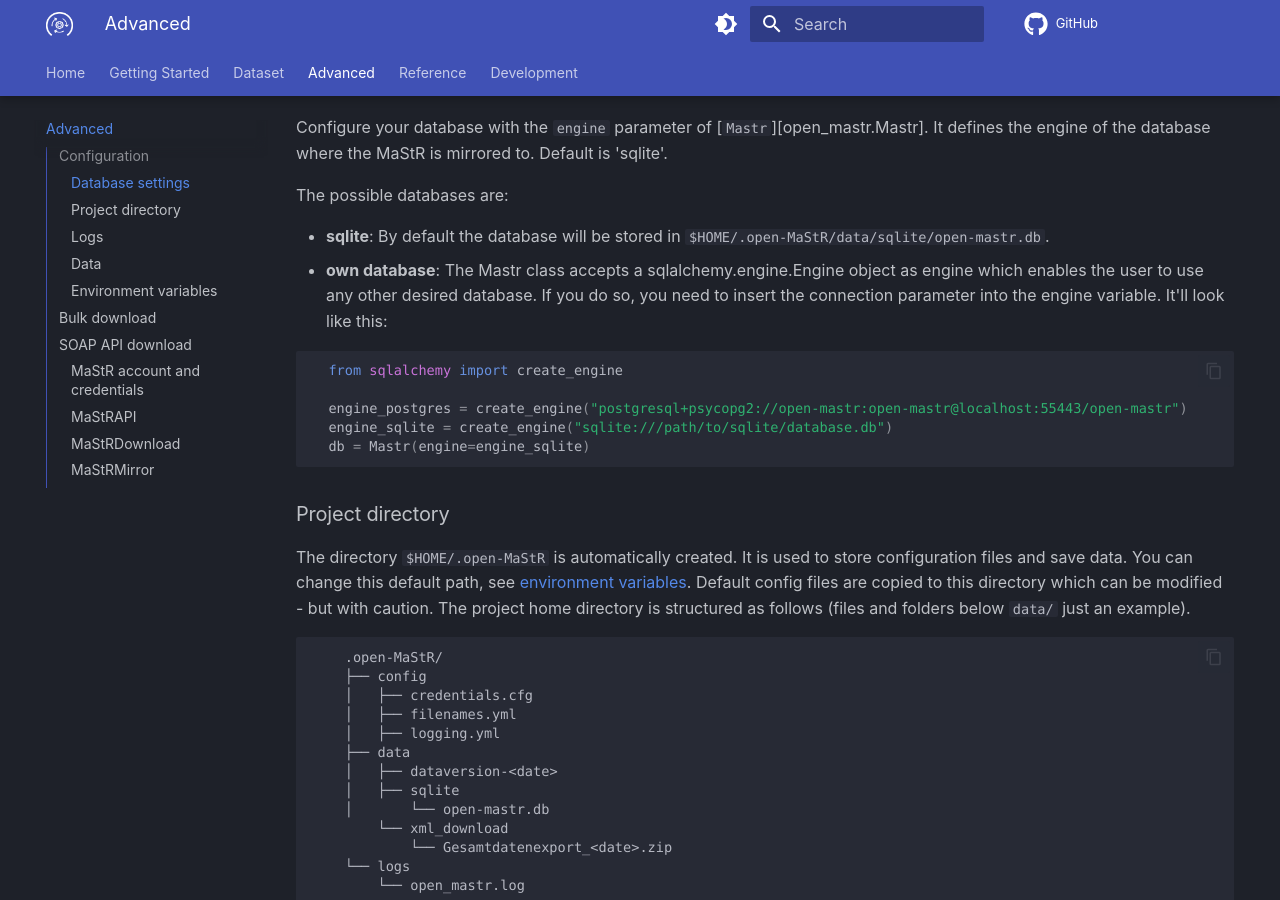
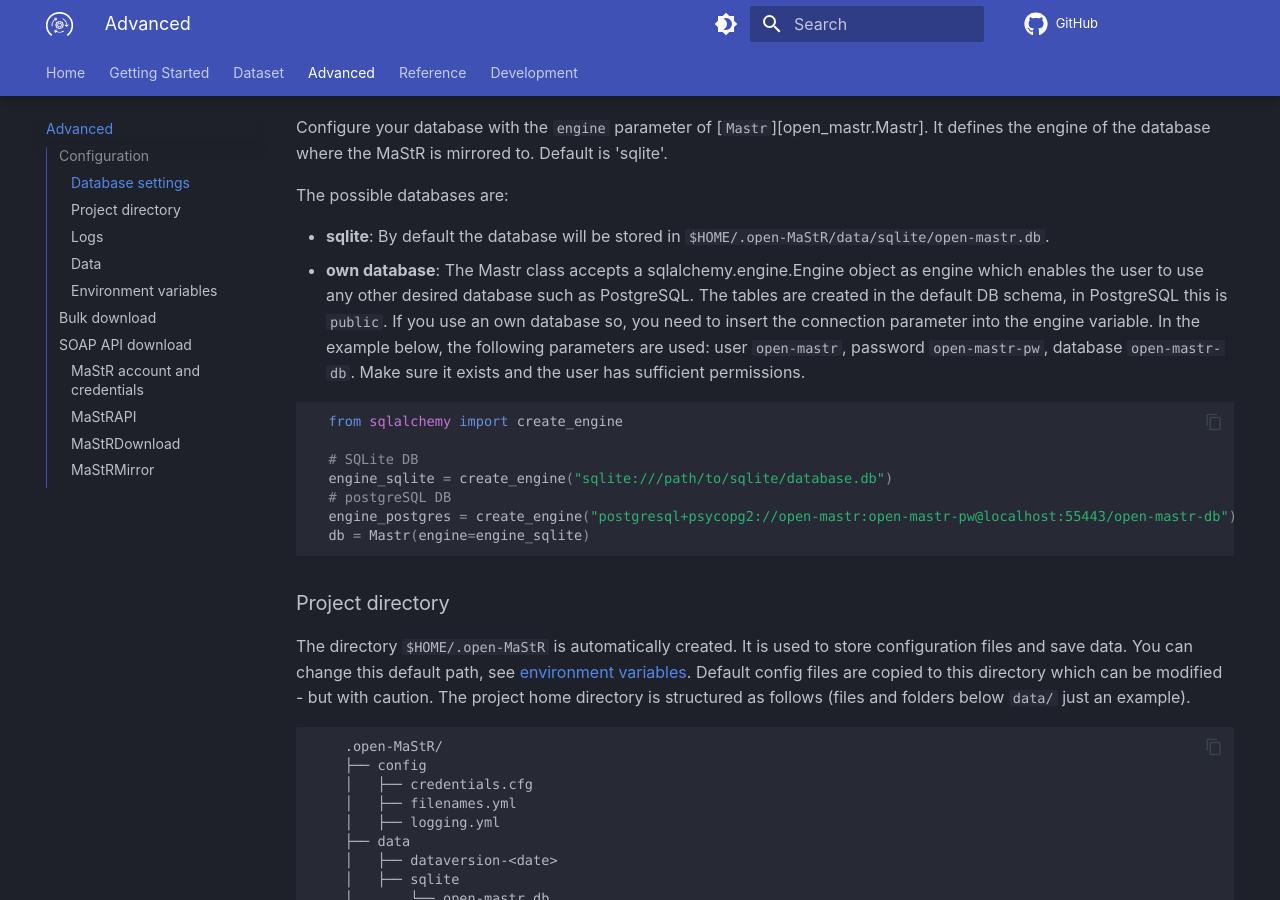
Before and after one commit to OpenEnergyPlatform/open-MaStR, an MkDocs documentation site: the page built from docs/advanced.md, in a window 1280 px wide and 900 px high, scrolled down 326 px. Built offline with MkDocs 1.6.1 and Material for MkDocs 9.7.7, drawn with Linux system fonts in a browser that asks for light colours; comment, search, counter and statistics services are not loaded; the version menu is left out.

Commit message:
Improve docs on how to connect to custom DB

````diff
--- a/docs/advanced.md
+++ b/docs/advanced.md
@@ -13,15 +13,20 @@ The possible databases are:
 
 * **sqlite**: By default the database will be stored in `$HOME/.open-MaStR/data/sqlite/open-mastr.db`.
 * **own database**: The Mastr class accepts a sqlalchemy.engine.Engine object as engine which enables the user to
-  use any other desired database.
-  If you do so, you need to insert the connection parameter into the engine variable. It'll look like this:
+  use any other desired database such as PostgreSQL. The tables are created in the default DB schema, in PostgreSQL
+  this is `public`.
+  If you use an own database so, you need to insert the connection parameter into the engine variable. In the
+  example below, the following parameters are used: user `open-mastr`, password `open-mastr-pw`, database
+  `open-mastr-db`. Make sure it exists and the user has sufficient permissions.
 
 ```python
 
   from sqlalchemy import create_engine
 
-  engine_postgres = create_engine("postgresql+psycopg2://open-mastr:open-mastr@localhost:55443/open-mastr")
+  # SQLite DB
   engine_sqlite = create_engine("sqlite:///path/to/sqlite/database.db")
+  # postgreSQL DB
+  engine_postgres = create_engine("postgresql+psycopg2://open-mastr:open-mastr-pw@localhost:55443/open-mastr-db")
   db = Mastr(engine=engine_sqlite)
 ```
 
````
